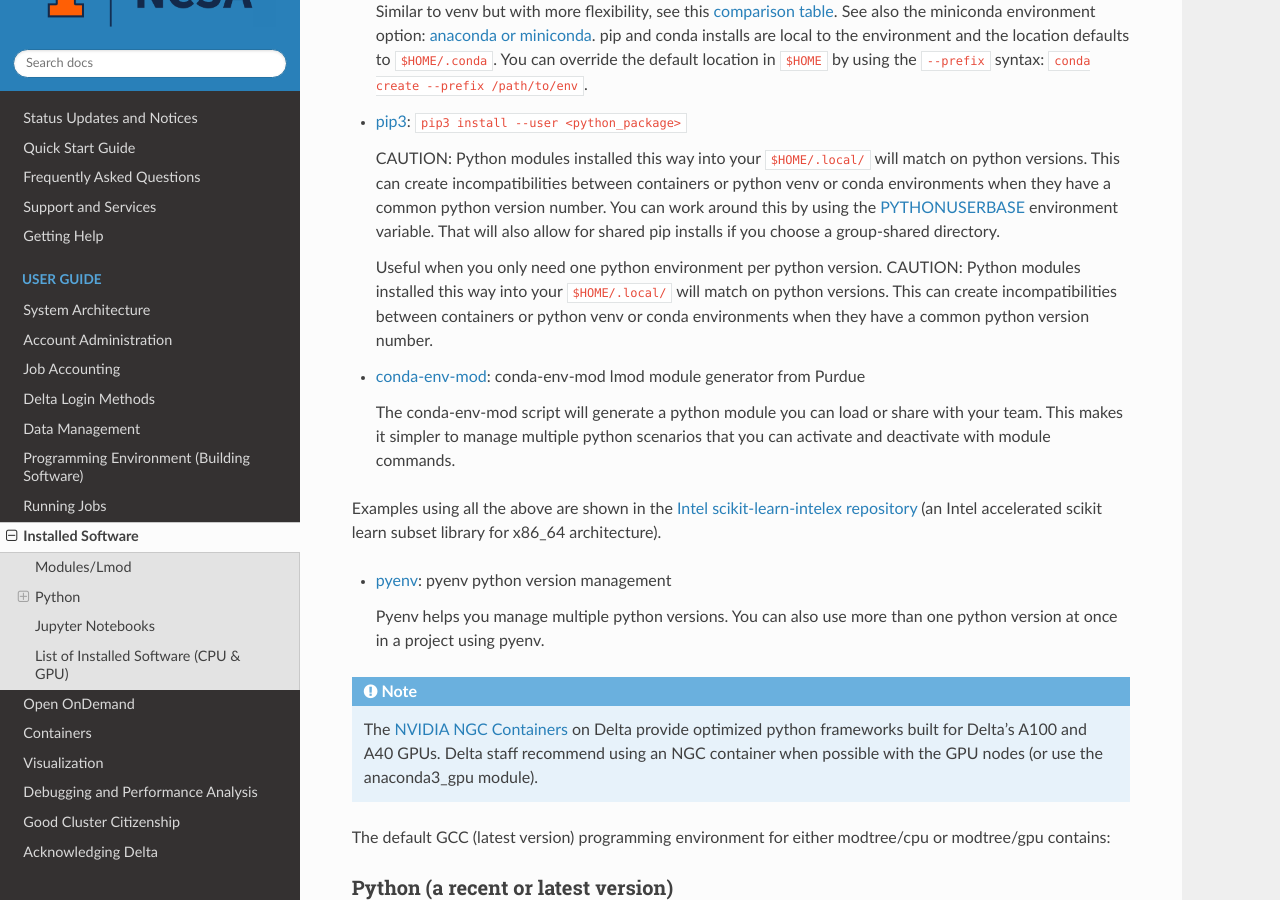
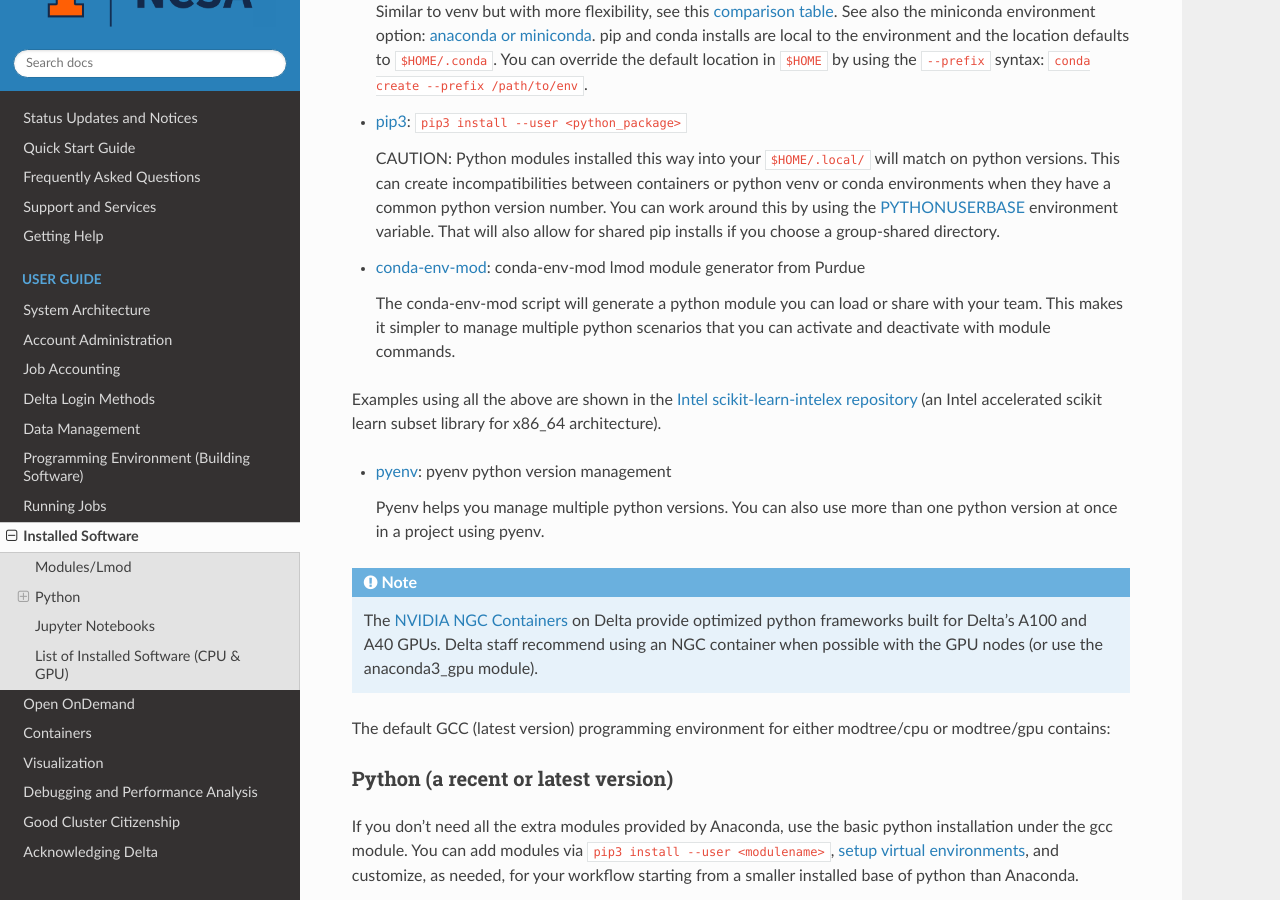
Before and after one commit to ncsa/Delta_doc, a Sphinx documentation site: the page built from docs/source/user_guide/software.rst, in a window 1280 px wide and 900 px high, scrolled down 2207 px. Built offline with Sphinx 7.4.7 and the Read the Docs theme 2.0.0, drawn with Linux system fonts in a browser that asks for light colours.

Commit message:
Update software.rst deleted duplicate section under pip3

```diff
--- a/docs/source/user_guide/software.rst
+++ b/docs/source/user_guide/software.rst
@@ -104,8 +104,6 @@ You may *use any of these methods* with any of the python versions or instances
 - `pip3 <https://docs.python.org/3/installing/index.html>`_: ``pip3 install --user <python_package>``
 
   CAUTION: Python modules installed this way into your ``$HOME/.local/`` will match on python versions. This can create incompatibilities between containers or python venv or conda environments when they have a common python version number.  You can work around this by using the `PYTHONUSERBASE <https://docs.python.org/3/using/cmdline.html#envvar-PYTHONUSERBASE>`_ environment variable.  That will also allow for shared pip installs if you choose a group-shared directory.
-
-  Useful when you only need one python environment per python version.  CAUTION: Python modules installed this way into your ``$HOME/.local/`` will match on python versions. This can create incompatibilities between containers or python venv or conda environments when they have a common python version number.
 
 - `conda-env-mod <https://github.com/amaji/conda-env-mod>`_: conda-env-mod lmod module generator from Purdue
 
```
